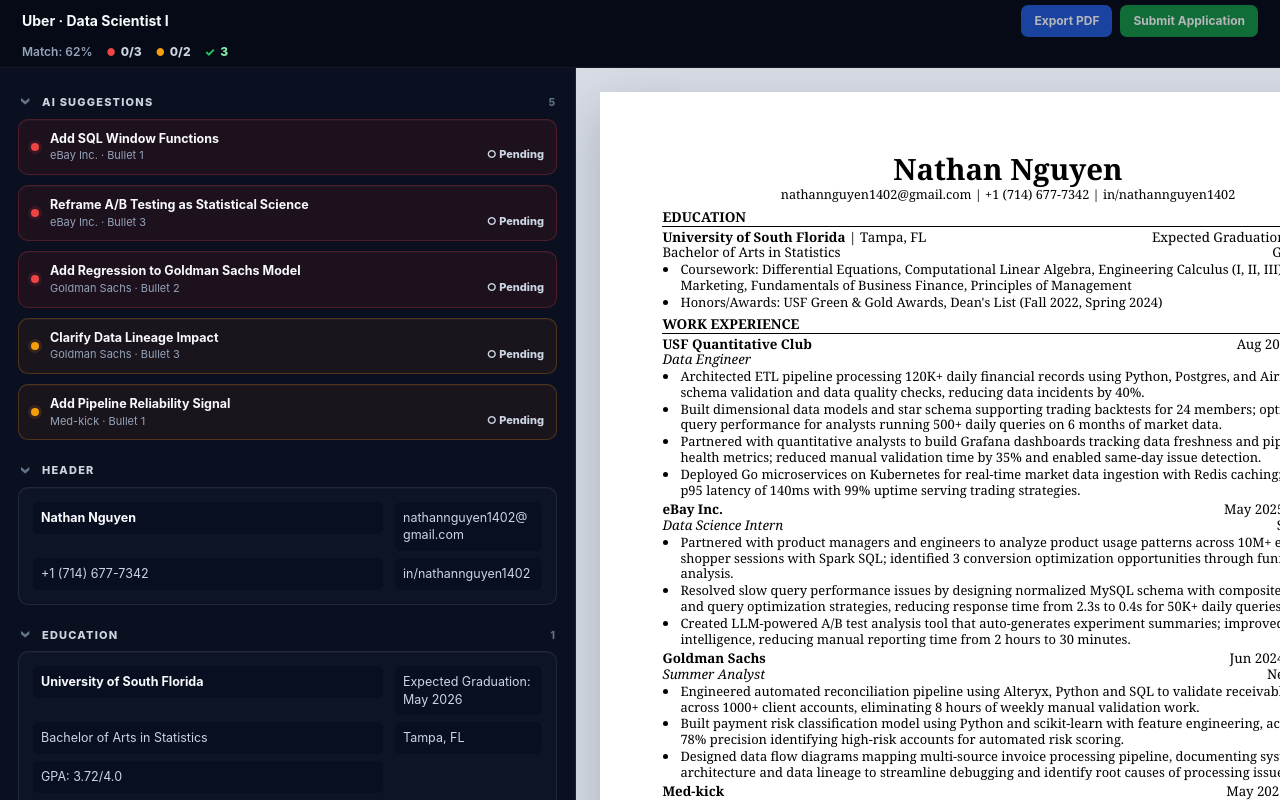
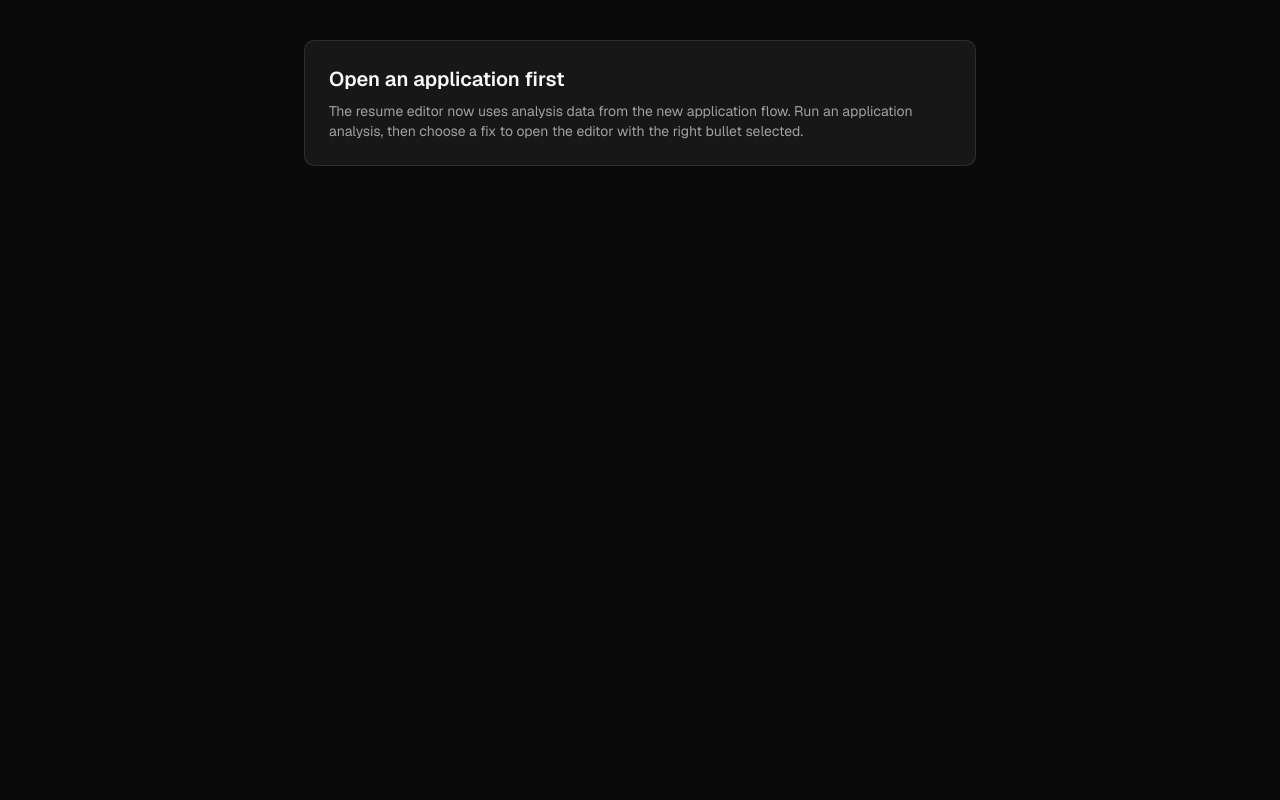
Before and after one commit to MinhThieu145/job-tracker, a Next.js app: page /resume-editor in a window 1280 px wide. Built offline with nearby package versions, Linux system fonts and the light colour scheme.

Commit message:
refactor: make ResumeEditor prop-driven and wire analysis result from API route

```diff
--- a/app/applications/new/page.tsx
+++ b/app/applications/new/page.tsx
@@ -3,6 +3,7 @@
 import { useEffect, useState } from "react";
 import type { ResumeVersion } from "@/generated/prisma/client";
 import type { AiSuggestion } from "@/lib/resume-demo-data";
+import ResumeEditor from "@/app/resume-editor/ResumeEditor";
 import NewApplicationForm from "./NewApplicationForm";
 import ResumeAnalysisResult from "./ResumeAnalysisResults";
 
@@ -125,12 +126,15 @@
 
     }
 
-    if (view === 'editor') {
+    if (view === 'editor' && resumeAnalysisResult) {
         return (
-            <main className="min-h-screen px-4 py-10">
-                <button onClick={() => setView('analysis')}>Back to Analysis</button>
-                <p>Editor coming in step 3. Target: {targetSuggestion?.title}</p>
-            </main>
+            <ResumeEditor
+                aiSuggestions={resumeAnalysisResult.aiSuggestions}
+                matchScore={resumeAnalysisResult.matchScore}
+                strengthCount={resumeAnalysisResult.strengthCount}
+                initialTargetSuggestion={targetSuggestion}
+                onBackToAnalysis={() => setView('analysis')}
+            />
         )
     }
 
--- a/app/resume-editor/ResumeEditor.tsx
+++ b/app/resume-editor/ResumeEditor.tsx
@@ -3,10 +3,7 @@
 import { useCallback, useEffect, useRef, useState } from 'react'
 
 import {
-  AI_SUGGESTIONS,
   INITIAL_RESUME,
-  MATCH_SCORE,
-  STRENGTH_COUNT,
   getBulletElementId,
   getBulletKey,
   type AiSuggestion,
@@ -17,6 +14,14 @@
 type ExperienceField = keyof Omit<ResumeData['experience'][number], 'id' | 'bullets'>
 type ProjectField = keyof Omit<ResumeData['projects'][number], 'id' | 'bullets'>
 type SkillField = keyof ResumeData['skills'][number]
+
+type ResumeEditorProps = {
+  aiSuggestions: AiSuggestion[]
+  matchScore: number
+  strengthCount: number
+  initialTargetSuggestion: AiSuggestion | null
+  onBackToAnalysis: () => void
+}
 
 const EMPTY_COLLAPSE_STATE = {
   suggestions: false,
@@ -144,26 +149,37 @@
 }
 
 function ResumeEditorHeader({
+  matchScore,
+  strengthCount,
   criticalApplied,
   totalCritical,
   importantApplied,
   totalImportant,
   allComplete,
+  onBackToAnalysis,
   onExport,
   onSubmit,
 }: {
+  matchScore: number
+  strengthCount: number
   criticalApplied: number
   totalCritical: number
   importantApplied: number
   totalImportant: number
   allComplete: boolean
+  onBackToAnalysis: () => void
   onExport: () => void
   onSubmit: () => void
 }) {
   return (
     <header className="app-header no-print">
       <div className="header-row primary">
-        <div className="role-title">Uber &middot; Data Scientist I</div>
+        <div className="header-left">
+          <button type="button" className="header-button back-action" onClick={onBackToAnalysis}>
+            Back to Analysis
+          </button>
+          <div className="role-title">Uber &middot; Data Scientist I</div>
+        </div>
         <div className="header-actions">
           <button type="button" className="header-button" data-complete={allComplete} onClick={onExport}>
             Export PDF
@@ -174,12 +190,12 @@
         </div>
       </div>
       <div className="header-row secondary">
-        <span className="match-score">Match: {MATCH_SCORE}%</span>
+        <span className="match-score">Match: {matchScore}%</span>
         <HeaderCounter tone="critical" applied={criticalApplied} total={totalCritical} />
         <HeaderCounter tone="important" applied={importantApplied} total={totalImportant} />
         <span className="header-counter strengths complete">
           <span className="counter-icon">{'\u2713'}</span>
-          {STRENGTH_COUNT}
+          {strengthCount}
         </span>
       </div>
     </header>
@@ -530,19 +546,26 @@
   )
 }
 
-export default function ResumeEditor() {
+export default function ResumeEditor({
+  aiSuggestions,
+  matchScore,
+  strengthCount,
+  initialTargetSuggestion,
+  onBackToAnalysis,
+}: ResumeEditorProps) {
+  // TODO: Replace this fallback once parsed resume structuredData matches the editor's ResumeData shape.
   const [resume, setResume] = useState<ResumeData>(INITIAL_RESUME)
   const [appliedFixes, setAppliedFixes] = useState<Set<string>>(new Set())
   const [flashingBulletKeys, setFlashingBulletKeys] = useState<Set<string>>(new Set())
   const [targetedBulletKey, setTargetedBulletKey] = useState<string | null>(null)
   const [collapsedSections, setCollapsedSections] = useState(EMPTY_COLLAPSE_STATE)
 
-  const totalCritical = AI_SUGGESTIONS.filter((suggestion) => suggestion.priority === 'critical').length
-  const totalImportant = AI_SUGGESTIONS.filter((suggestion) => suggestion.priority === 'important').length
-  const criticalApplied = AI_SUGGESTIONS.filter(
+  const totalCritical = aiSuggestions.filter((suggestion) => suggestion.priority === 'critical').length
+  const totalImportant = aiSuggestions.filter((suggestion) => suggestion.priority === 'important').length
+  const criticalApplied = aiSuggestions.filter(
     (suggestion) => suggestion.priority === 'critical' && appliedFixes.has(suggestion.id)
   ).length
-  const importantApplied = AI_SUGGESTIONS.filter(
+  const importantApplied = aiSuggestions.filter(
     (suggestion) => suggestion.priority === 'important' && appliedFixes.has(suggestion.id)
   ).length
   const allComplete = criticalApplied === totalCritical && importantApplied === totalImportant
@@ -564,29 +587,14 @@
   }, [])
 
   useEffect(() => {
-    const searchParams = new URLSearchParams(window.location.search)
-    const experienceId = searchParams.get('experienceId')
-    const suggestionId = searchParams.get('suggestionId')
-    const bulletIndexParam = searchParams.get('bulletIndex')
-    const bulletIndex = bulletIndexParam === null ? Number.NaN : Number(bulletIndexParam)
-
-    if (!experienceId || !suggestionId || !Number.isInteger(bulletIndex)) return
-
-    const targetSuggestion = AI_SUGGESTIONS.find(
-      (suggestion) =>
-        suggestion.id === suggestionId &&
-        suggestion.experienceId === experienceId &&
-        suggestion.bulletIndex === bulletIndex
-    )
-
-    if (!targetSuggestion) return
+    if (!initialTargetSuggestion) return
 
     const timeoutId = window.setTimeout(() => {
-      revealSuggestion(targetSuggestion)
+      revealSuggestion(initialTargetSuggestion)
     }, 0)
 
     return () => window.clearTimeout(timeoutId)
-  }, [revealSuggestion])
+  }, [initialTargetSuggestion, revealSuggestion])
 
   const toggleSection = (section: keyof typeof EMPTY_COLLAPSE_STATE) => {
     setCollapsedSections((previous) => ({
@@ -828,6 +836,13 @@
           gap: 14px;
         }
 
+        .header-left {
+          display: flex;
+          align-items: center;
+          gap: 10px;
+          min-width: 0;
+        }
+
         .role-title {
           color: #f8fafc;
           font-size: 14px;
@@ -894,6 +909,17 @@
 
         .header-button.primary-action {
           background: rgba(22, 163, 74, 0.92);
+        }
+
+        .header-button.back-action {
+          border: 1px solid rgba(148, 163, 184, 0.18);
+          background: rgba(15, 23, 42, 0.72);
+          color: #cbd5e1;
+          opacity: 1;
+        }
+
+        .header-button.back-action:hover {
+          background: rgba(30, 41, 59, 0.92);
         }
 
         .header-button[data-complete="true"] {
@@ -1435,11 +1461,14 @@
 
       <div className="resume-editor-page">
         <ResumeEditorHeader
+          matchScore={matchScore}
+          strengthCount={strengthCount}
           criticalApplied={criticalApplied}
           totalCritical={totalCritical}
           importantApplied={importantApplied}
           totalImportant={totalImportant}
           allComplete={allComplete}
+          onBackToAnalysis={onBackToAnalysis}
           onExport={handleExport}
           onSubmit={handleSubmit}
         />
@@ -1449,13 +1478,13 @@
             <section className="editor-section">
               <SectionHeader
                 title="AI Suggestions"
-                count={AI_SUGGESTIONS.length}
+                count={aiSuggestions.length}
                 collapsed={collapsedSections.suggestions}
                 onToggle={() => toggleSection('suggestions')}
               />
               {!collapsedSections.suggestions && (
                 <SuggestionCards
-                  suggestions={AI_SUGGESTIONS}
+                  suggestions={aiSuggestions}
                   appliedFixes={appliedFixes}
                   experiences={resume.experience}
                   onSelect={scrollToSuggestion}
@@ -1530,7 +1559,7 @@
                   <ExperienceCard
                     key={experience.id}
                     experience={experience}
-                    suggestions={AI_SUGGESTIONS}
+                    suggestions={aiSuggestions}
                     appliedFixes={appliedFixes}
                     flashingBulletKeys={flashingBulletKeys}
                     targetedBulletKey={targetedBulletKey}
--- a/app/resume-editor/page.tsx
+++ b/app/resume-editor/page.tsx
@@ -1,5 +1,13 @@
-import ResumeEditor from "./ResumeEditor"
-
 export default function ResumeEditorPage() {
-  return <ResumeEditor />
+  return (
+    <main className="min-h-screen px-4 py-10">
+      <section className="mx-auto max-w-2xl rounded-lg border border-border bg-card p-6 text-foreground">
+        <h1 className="text-xl font-semibold">Open an application first</h1>
+        <p className="mt-2 text-sm text-muted-foreground">
+          The resume editor now uses analysis data from the new application flow. Run an application analysis, then choose
+          a fix to open the editor with the right bullet selected.
+        </p>
+      </section>
+    </main>
+  )
 }
```
